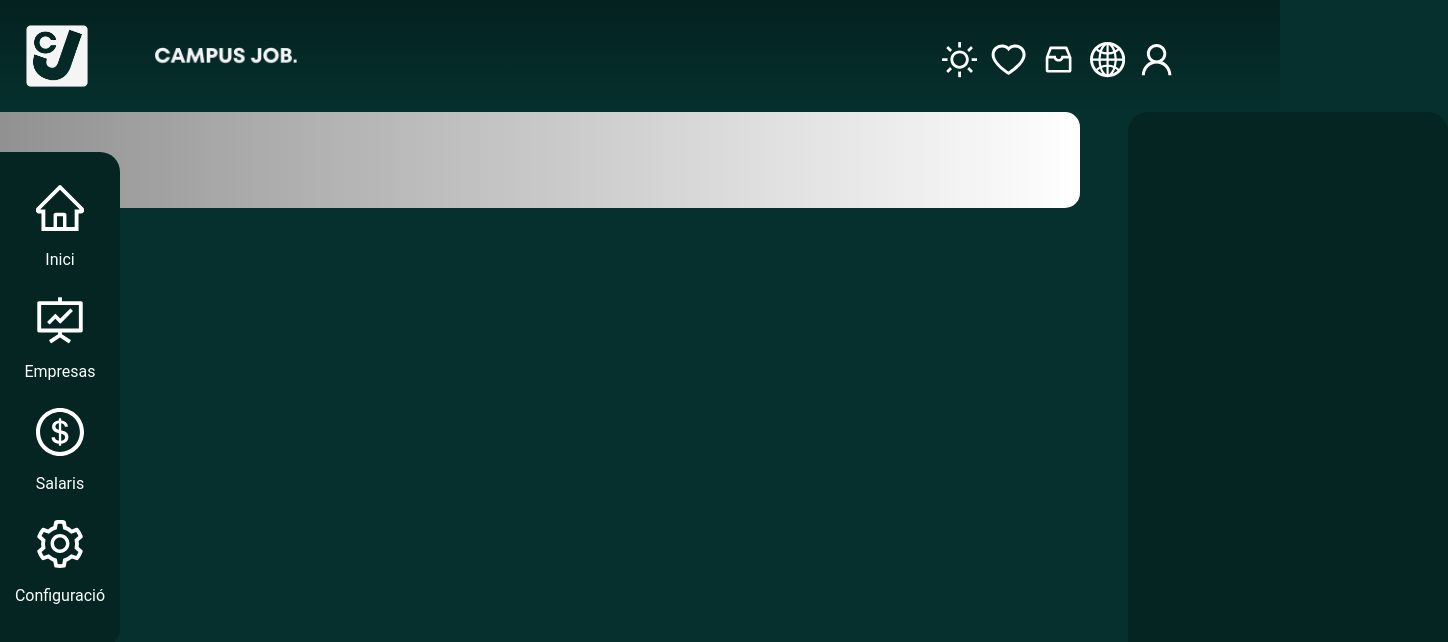
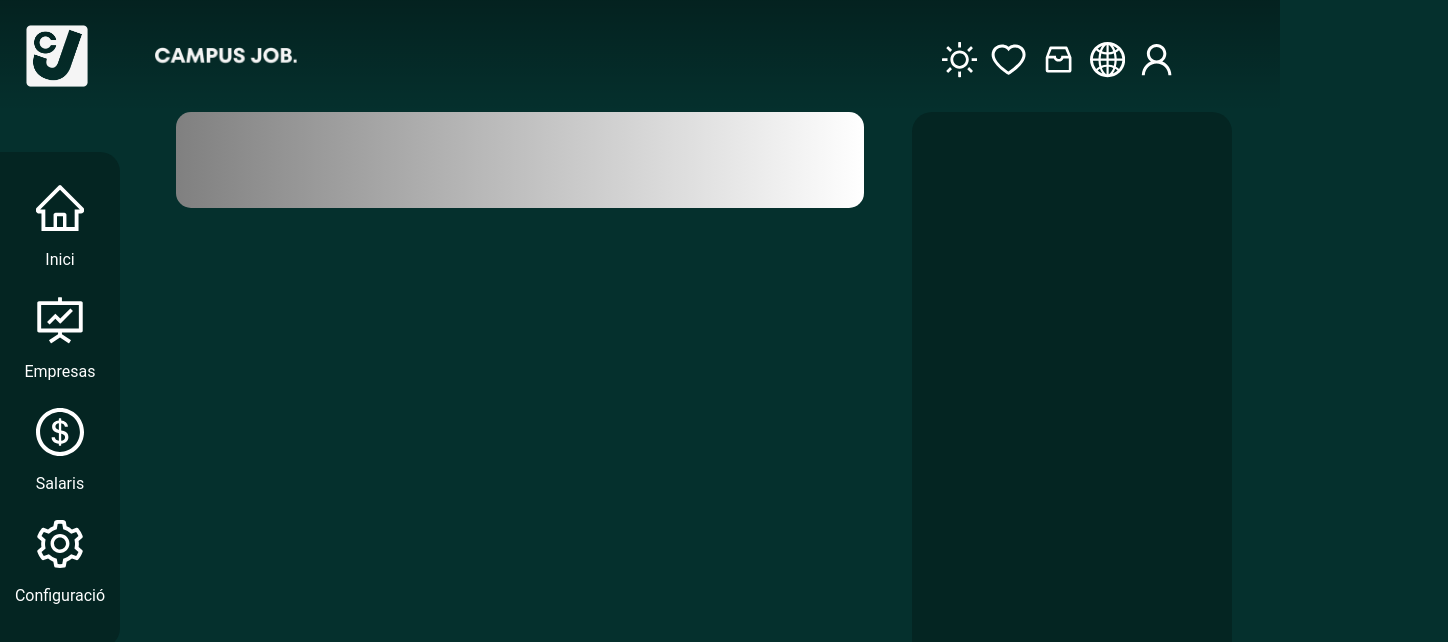
Before and after one commit to YasinEled/CampusJob, a React (Vite) app in the folder CampusJobReact/: page / in a window 1280 px wide. Shown: the top 642 px of the page, 1448 px wide, since content can reach past the window. Built offline with nearby package versions, Linux system fonts and the light colour scheme.

Commit message:
base Home Echa

```diff
--- a/CampusJobReact/src/Components/ComponentsCSS/MenuHome/MainBusqueda.css
+++ b/CampusJobReact/src/Components/ComponentsCSS/MenuHome/MainBusqueda.css
@@ -8,4 +8,14 @@
 
 .mainBusqueda{
     margin-right: 3em;
+    margin-left: 11em;
+    width: 100%;
 }
+
+
+
+.mainFilter{
+    display: flex;
+    justify-content: center;
+    margin-right: 3em;
+}
--- a/CampusJobReact/src/Components/ComponentsCSS/MenuHome/busqueda.css
+++ b/CampusJobReact/src/Components/ComponentsCSS/MenuHome/busqueda.css
@@ -1,5 +1,6 @@
 .busquedaContainer{
-    width: 78em;
+    width: 100%;
+    flex: 1;
     height: 6em;
     background: linear-gradient(to right, gray, #FFFFFF);
     border-radius: 15px;
--- a/CampusJobReact/src/Components/ComponentsCSS/MenuHome/filter.css
+++ b/CampusJobReact/src/Components/ComponentsCSS/MenuHome/filter.css
@@ -1,6 +1,6 @@
 .container-Filter{
     width: 20em;
-    height: 50em;
+    height: 49em;
     background-color: #042522;
     border-radius: 20px;
 }
```
